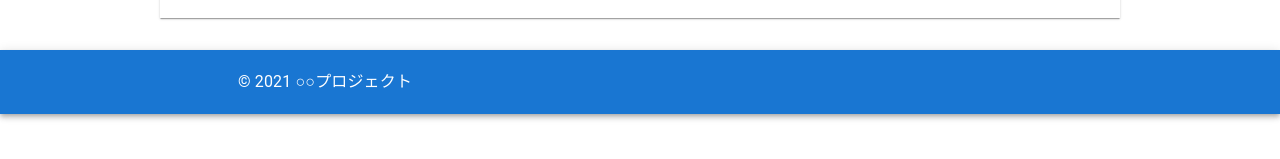
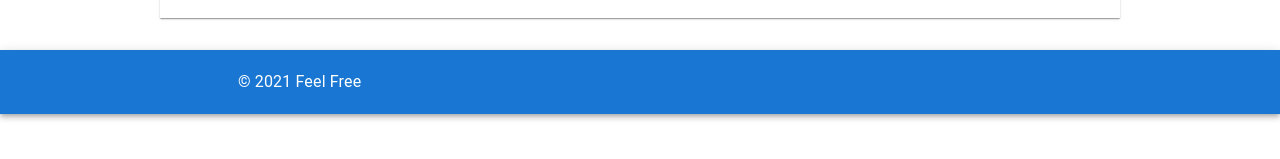
Before and after one commit to OHMORIYUSUKE/tg-inet-hackathon-d-frontend, a React (Create React App) app: page /space/entry in a window 1280 px wide. Shown: the part 539-698 px from the top of the page. Built offline with nearby package versions, Linux system fonts and the light colour scheme.

Commit message:
footer修正

```diff
--- a/public/index.html
+++ b/public/index.html
@@ -24,7 +24,7 @@
       work correctly both with client-side routing and a non-root public URL.
       Learn how to configure a non-root public URL by running `npm run build`.
     -->
-    <title>React App</title>
+    <title>Feel Free</title>
   </head>
   <body>
     <noscript>You need to enable JavaScript to run this app.</noscript>
--- a/src/components/Footer.jsx
+++ b/src/components/Footer.jsx
@@ -10,7 +10,7 @@ function Footer() {
         <Container maxWidth="md">
           <Toolbar>
             <Typography variant="body1" color="inherit">
-              © 2021 ○○プロジェクト
+              © 2021 Feel Free
             </Typography>
           </Toolbar>
         </Container>
```
